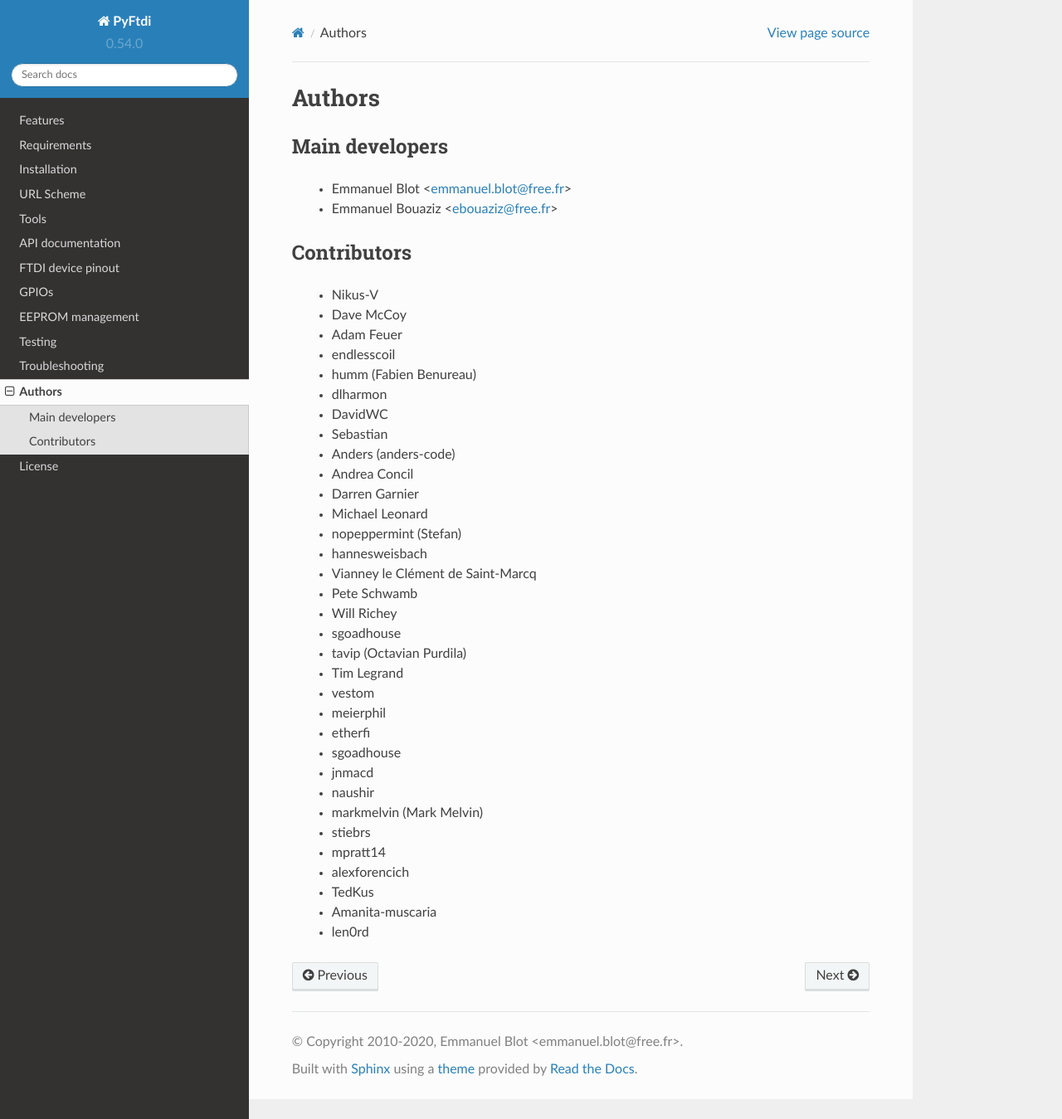
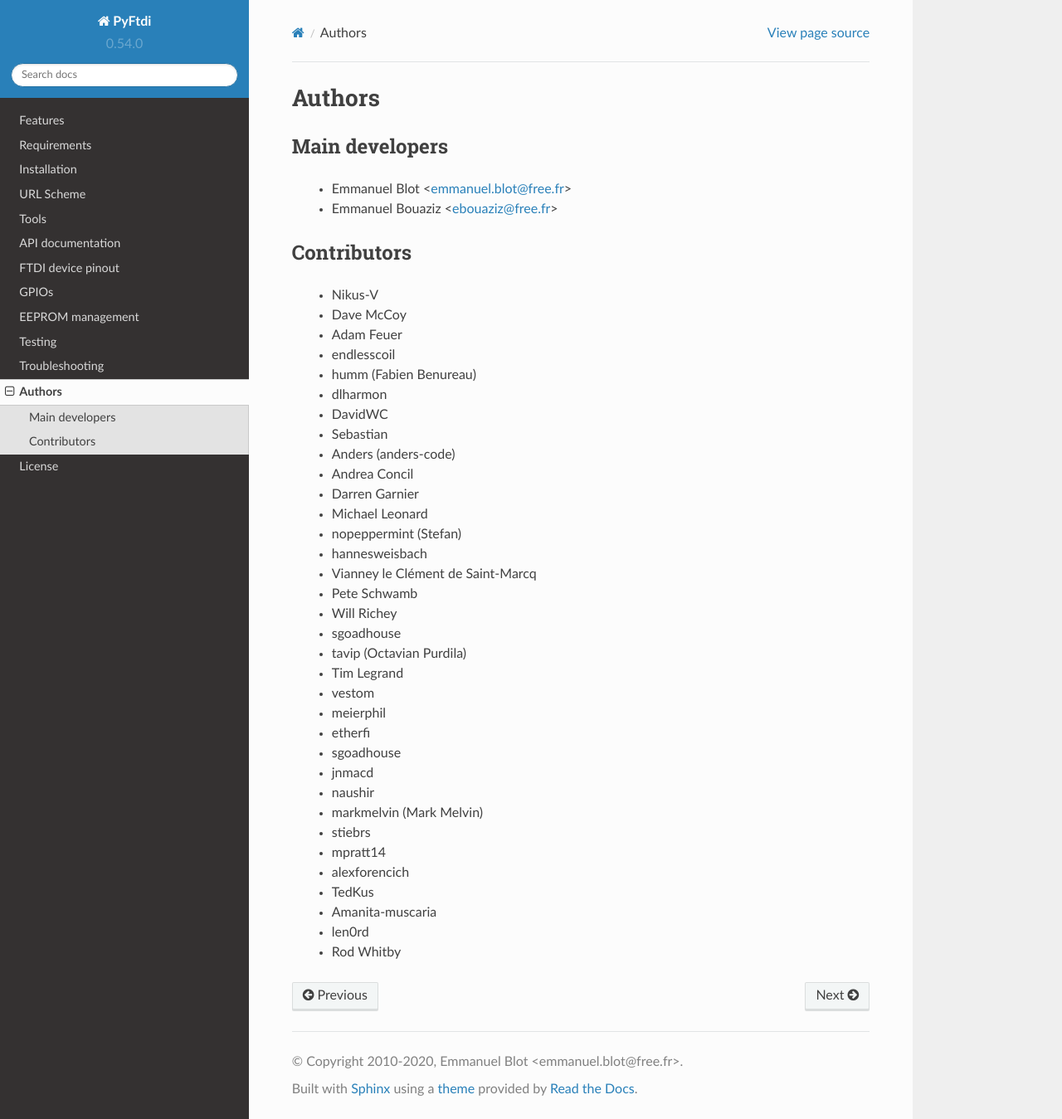
Before and after one commit to eblot/pyftdi, a Sphinx documentation site: the page built from pyftdi/doc/authors.rst, in a window 1280 px wide and 1349 px high. Shown: the whole window at 83% size. Built offline with Sphinx 7.4.7 and the Read the Docs theme 2.0.0, drawn with Linux system fonts in a browser that asks for light colours.

Commit message:
doc: update author list

```diff
--- a/pyftdi/doc/authors.rst
+++ b/pyftdi/doc/authors.rst
@@ -43,3 +43,4 @@ Contributors
  * TedKus
  * Amanita-muscaria
  * len0rd
+ * Rod Whitby
```
